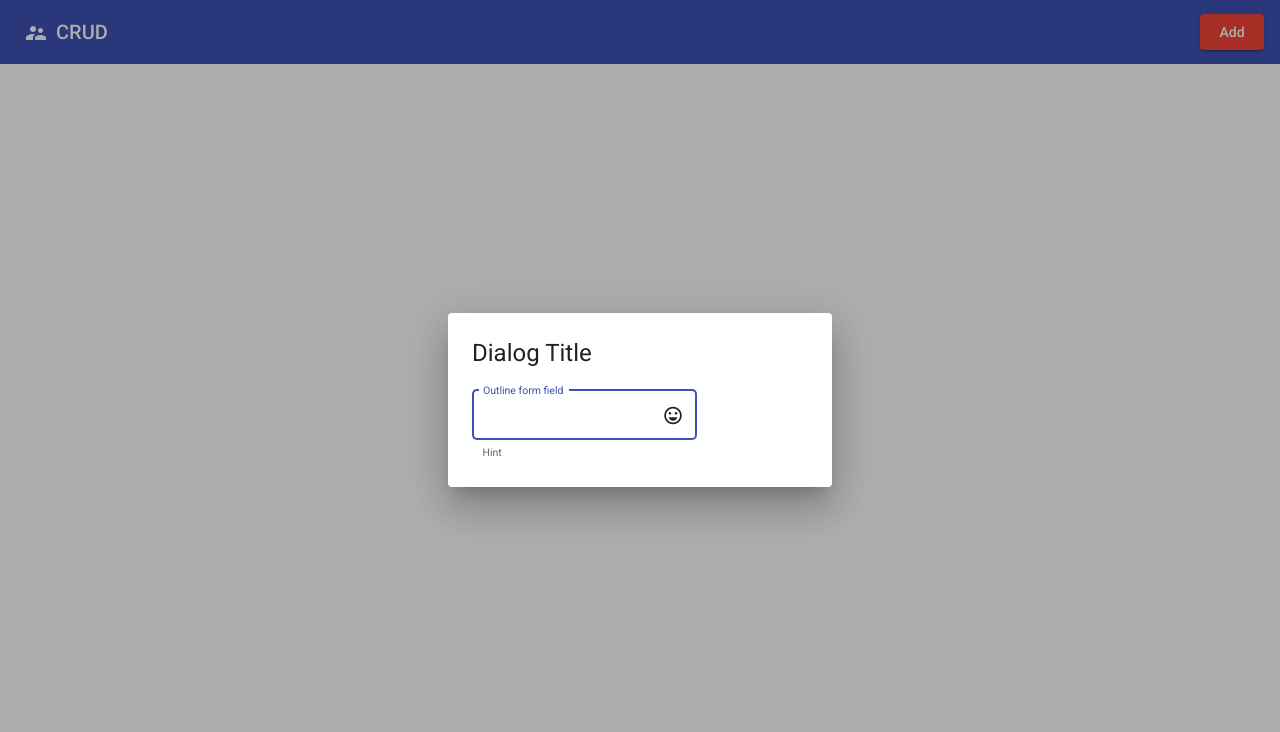
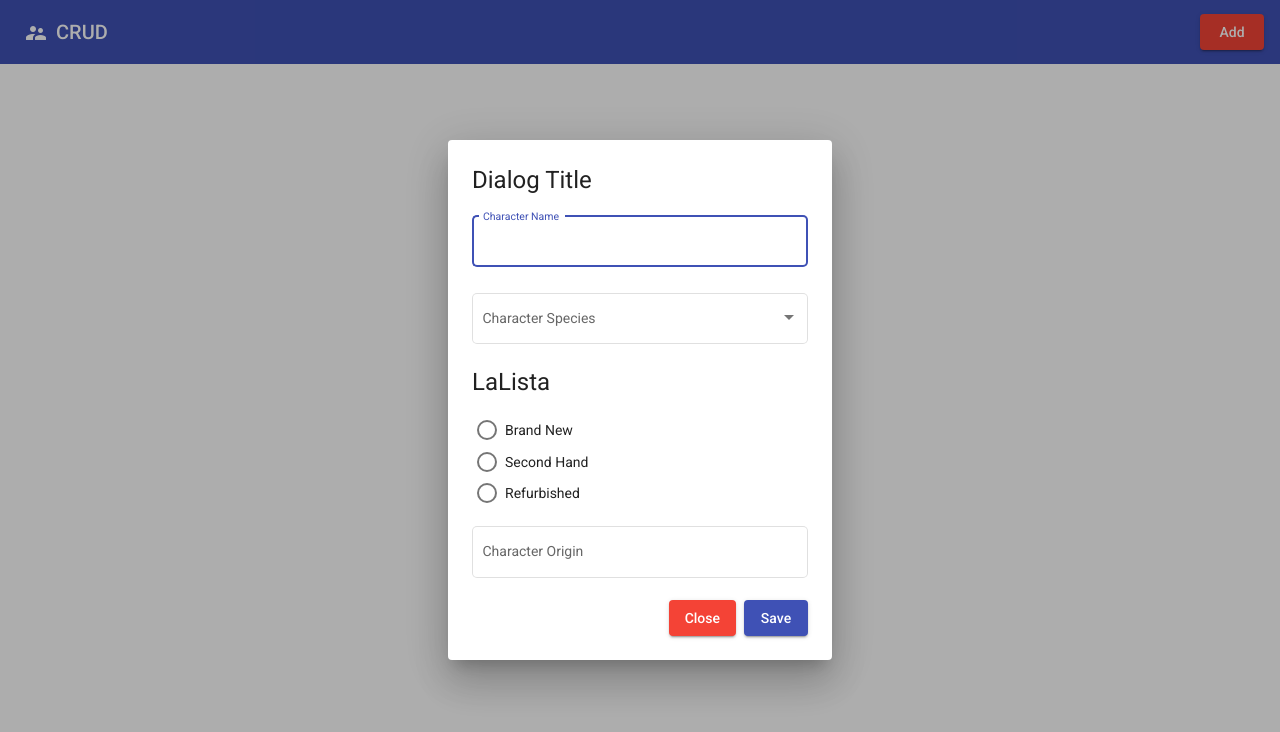
Before and after one commit to marchpau/angular, an Angular app in the folder angular-minsait/: page / in a window 1280 px wide. Both pictures are taken after a click on the button "Add". Shown: the top 732 px of the page. Built offline with nearby package versions, Linux system fonts and the light colour scheme.

Commit message:
CRUD Progress

```diff
--- a/angular-minsait/src/app/dialog/dialog.component.css
+++ b/angular-minsait/src/app/dialog/dialog.component.css
@@ -0,0 +1,18 @@
+mat-form-field {
+    width: 100%;
+}
+
+.example-radio-group {
+    display: flex;
+    flex-direction: column;
+    margin: 15px 0;
+    align-items: flex-start;
+  }
+
+  .example-radio-button {
+    margin: 5px;
+  }
+
+  .button__save {
+    margin-left: 8px;
+  }
--- a/angular-minsait/src/app/dialog/dialog.component.html
+++ b/angular-minsait/src/app/dialog/dialog.component.html
@@ -1,9 +1,31 @@
 <h1 mat-dialog-title>Dialog Title</h1>
-<div mat-dialog-content>
-    <mat-form-field appearance="outline">
-        <mat-label>Outline form field</mat-label>
-        <input matInput placeholder="Placeholder">
-        <mat-icon matSuffix>sentiment_very_satisfied</mat-icon>
-        <mat-hint>Hint</mat-hint>
-      </mat-form-field>
+<form [formGroup]="productForm">
+    <div mat-dialog-content>
+        <mat-form-field appearance="outline">
+            <mat-label>Character Name</mat-label>
+            <input matInput placeholder="Name">
+          </mat-form-field>
+          <mat-form-field appearance="outline">
+            <mat-label>Character Species</mat-label>
+            <mat-select placeholder="Species">
+                <mat-option value="Uno">Uno</mat-option>
+                <mat-option value="Dos">Dos</mat-option>
+                <mat-option value="Tres">Tres</mat-option>
+            </mat-select>
+          </mat-form-field>
+          <label for=""><h1>LaLista</h1></label>
+          <mat-radio-group class="example-radio-group">
+            <mat-radio-button class="example-radio-button" *ngFor="let fresh of freshnessList" [value]="fresh">
+                {{fresh}}
+            </mat-radio-button>
+        </mat-radio-group>
+        <mat-form-field appearance="outline">
+            <mat-label>Character Origin</mat-label>
+            <input matInput placeholder="Origin">
+          </mat-form-field>
+    </div>
+</form>
+<div mat-dialog-action [align]="'end'">
+    <button mat-raised-button color="warn" mat-dialog-close>Close</button>
+    <button class="button__save" mat-raised-button color="primary">Save</button>
 </div>
--- a/angular-minsait/src/app/dialog/dialog.component.ts
+++ b/angular-minsait/src/app/dialog/dialog.component.ts
@@ -1,4 +1,5 @@
 import { Component, OnInit } from '@angular/core';
+import { FormGroup, FormBuilder, Validators } from '@angular/forms';
 
 @Component({
   selector: 'app-dialog',
@@ -7,9 +8,19 @@ import { Component, OnInit } from '@angular/core';
 })
 export class DialogComponent implements OnInit {
 
-  constructor() { }
+  freshnessList = ["Brand New", "Second Hand", "Refurbished"];
+  productForm !: FormGroup;
+
+  constructor(private formBuilder : FormBuilder) { }
 
   ngOnInit(): void {
+    this.productForm = this.formBuilder.group({
+      productName : ['',Validators.required],
+      species : ['',Validators.required],
+      freshness : ['',Validators.required],
+      origin : ['',Validators.required],
+
+    })
   }
 
 }
```
Also changed, not shown: angular-minsait/src/app/app.module.ts (+7 -4 lines).
